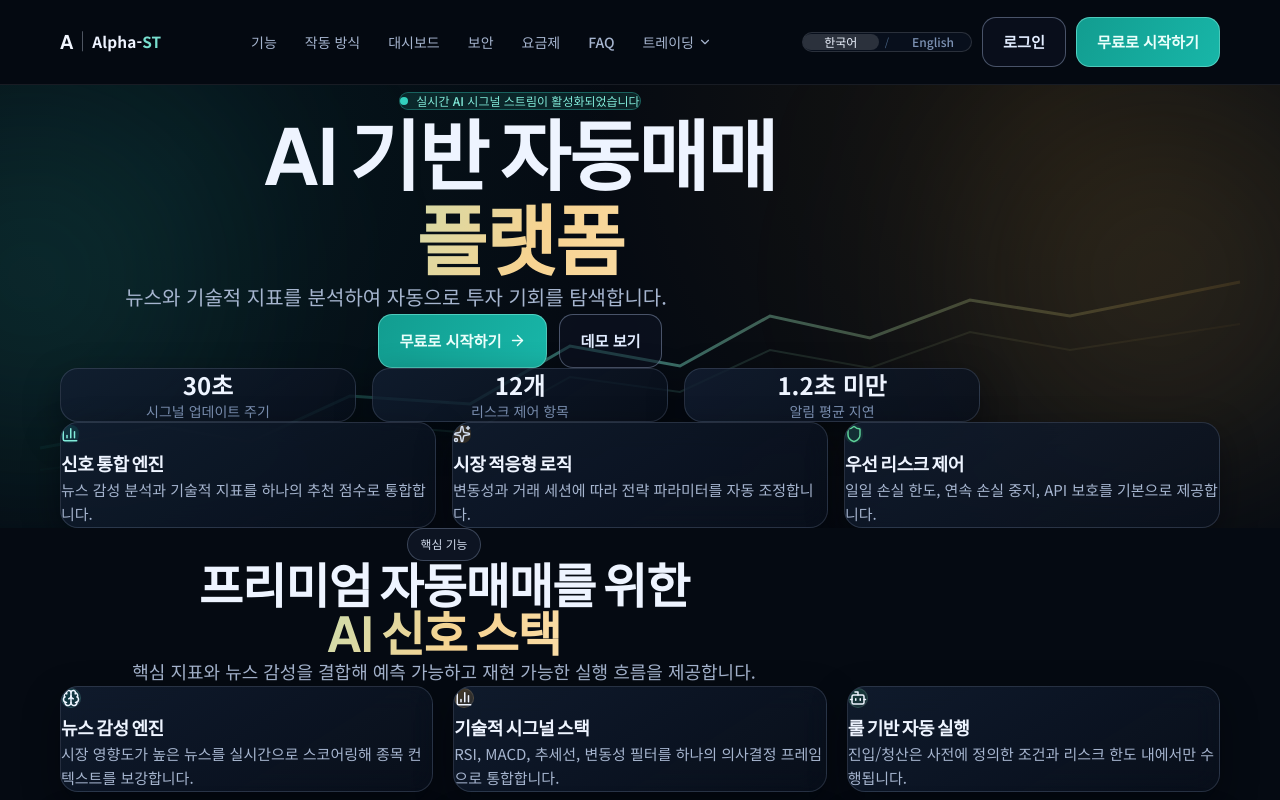
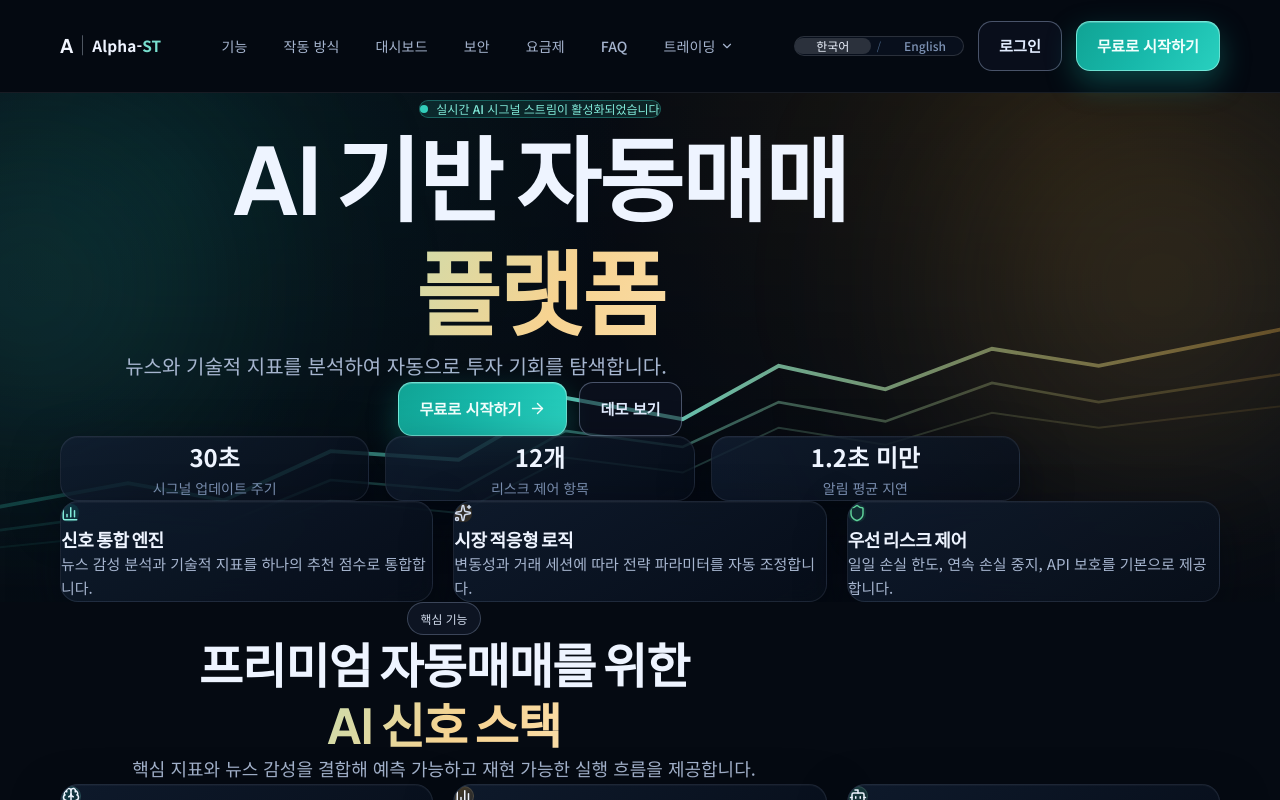
Before and after one commit to dufltptkd01-crypto/system-trading-web, a React (Vite) app: page / in a window 1280 px wide. Shown: the top 800 px of the page. Built offline with nearby package versions, Linux system fonts and the light colour scheme.

Commit message:
Elevate premium SaaS styling and hero emphasis

```diff
--- a/src/components/dashboard/DashboardPreview.jsx
+++ b/src/components/dashboard/DashboardPreview.jsx
@@ -42,7 +42,7 @@ export default function DashboardPreview() {
             <div className="container-custom">
                 <div className="mx-auto mb-12 max-w-3xl text-center">
                     <span className="chip border-brand-400/35 text-brand-300">{copy.chip}</span>
-                    <h2 className="mt-4 text-4xl font-bold tracking-tight text-ink-100 md:text-5xl">
+                    <h2 className="mt-4 text-4xl font-bold leading-[1.24] tracking-tight text-ink-100 md:text-5xl">
                         {copy.title}
                         <span className="gradient-text block">{copy.titleAccent}</span>
                     </h2>
--- a/src/components/faq/FAQSection.jsx
+++ b/src/components/faq/FAQSection.jsx
@@ -81,7 +81,7 @@ export default function FAQSection() {
             <div className="container-custom">
                 <div className="mx-auto mb-12 max-w-3xl text-center">
                     <span className="chip border-brand-400/35 text-brand-300">{copy.chip}</span>
-                    <h2 className="mt-4 text-4xl font-bold tracking-tight text-ink-100 md:text-5xl">
+                    <h2 className="mt-4 text-4xl font-bold leading-[1.24] tracking-tight text-ink-100 md:text-5xl">
                         {copy.title}
                         <span className="gradient-text block">{copy.titleAccent}</span>
                     </h2>
--- a/src/components/features/FeaturesSection.jsx
+++ b/src/components/features/FeaturesSection.jsx
@@ -102,7 +102,7 @@ export default function FeaturesSection() {
             <div className="container-custom">
                 <div className="mx-auto mb-14 max-w-3xl text-center">
                     <span className="chip border-brand-400/35 text-brand-300">{copy.chip}</span>
-                    <h2 className="mt-4 text-4xl font-bold tracking-tight text-ink-100 md:text-5xl">
+                    <h2 className="mt-4 text-4xl font-bold leading-[1.24] tracking-tight text-ink-100 md:text-5xl">
                         {copy.title}
                         <span className="gradient-text block">{copy.titleAccent}</span>
                     </h2>
--- a/src/components/hero/HeroSection.jsx
+++ b/src/components/hero/HeroSection.jsx
@@ -77,42 +77,43 @@ export default function HeroSection() {
     const copy = content[locale] || content.ko
 
     return (
-        <section id="hero" className="relative overflow-hidden pb-24 pt-24 md:pb-32 md:pt-28">
+        <section id="hero" className="relative overflow-hidden pb-28 pt-28 md:pb-40 md:pt-32">
             <div className="pointer-events-none absolute inset-0 hero-surface">
-                <div className="absolute -left-32 top-8 h-80 w-80 rounded-full bg-brand-400/20 blur-[130px]" />
-                <div className="absolute -right-10 top-8 h-80 w-80 rounded-full bg-signal-400/18 blur-[130px]" />
-                <div className="absolute inset-x-0 bottom-0 h-[300px] opacity-55">
+                <div className="absolute -left-32 top-8 h-80 w-80 rounded-full bg-brand-400/22 blur-[130px]" />
+                <div className="absolute -right-10 top-8 h-80 w-80 rounded-full bg-signal-400/20 blur-[130px]" />
+                <div className="absolute inset-x-0 bottom-0 h-[340px] opacity-90">
                     <svg viewBox="0 0 1200 300" className="h-full w-full">
                         <defs>
                             <linearGradient id="heroLine" x1="0%" y1="0%" x2="100%" y2="0%">
-                                <stop offset="0%" stopColor="#3ad5c1" stopOpacity="0.1" />
-                                <stop offset="50%" stopColor="#74e8d6" stopOpacity="0.85" />
-                                <stop offset="100%" stopColor="#f9bc4f" stopOpacity="0.2" />
+                                <stop offset="0%" stopColor="#3ad5c1" stopOpacity="0.24" />
+                                <stop offset="50%" stopColor="#74e8d6" stopOpacity="0.96" />
+                                <stop offset="100%" stopColor="#f9bc4f" stopOpacity="0.36" />
                             </linearGradient>
                         </defs>
-                        <path d="M0 220 L120 198 L210 214 L310 168 L430 176 L530 118 L640 138 L730 88 L830 110 L930 72 L1030 88 L1200 54" fill="none" stroke="url(#heroLine)" strokeWidth="3" />
-                        <path d="M0 242 L120 226 L210 236 L310 195 L430 205 L530 149 L640 164 L730 122 L830 140 L930 104 L1030 122 L1200 96" fill="none" stroke="url(#heroLine)" strokeOpacity="0.36" strokeWidth="2" />
+                        <path d="M0 220 L120 198 L210 214 L310 168 L430 176 L530 118 L640 138 L730 88 L830 110 L930 72 L1030 88 L1200 54" fill="none" stroke="url(#heroLine)" strokeWidth="3.6" strokeLinecap="round" />
+                        <path d="M0 242 L120 226 L210 236 L310 195 L430 205 L530 149 L640 164 L730 122 L830 140 L930 104 L1030 122 L1200 96" fill="none" stroke="url(#heroLine)" strokeOpacity="0.52" strokeWidth="2.4" strokeLinecap="round" />
+                        <path d="M0 258 L120 246 L210 252 L310 214 L430 226 L530 174 L640 188 L730 146 L830 162 L930 132 L1030 146 L1200 126" fill="none" stroke="url(#heroLine)" strokeOpacity="0.32" strokeWidth="1.8" strokeLinecap="round" />
                     </svg>
                 </div>
             </div>
 
             <div className="container-custom relative z-10">
-                <div className="mx-auto max-w-[920px] text-center">
+                <div className="mx-auto max-w-[960px] text-center">
                     <div className="animate-rise inline-flex items-center gap-2 rounded-full border border-brand-400/35 bg-brand-400/12 px-4 py-2 text-xs font-medium text-brand-300">
                         <span className="h-2 w-2 rounded-full bg-brand-400 animate-pulse-soft" />
                         {copy.badge}
                     </div>
 
-                    <h1 className="animate-rise mt-8 text-[clamp(2.2rem,6vw,4.8rem)] font-bold leading-[1.12] tracking-tight text-ink-100 text-balance md:leading-[1.1]" style={{ animationDelay: '0.08s' }}>
+                    <h1 className="animate-rise mt-8 text-[clamp(2.9rem,7.2vw,6rem)] font-bold leading-[1.22] tracking-tight text-ink-100 text-balance" style={{ animationDelay: '0.08s' }}>
                         <span className="block">{copy.headlinePrimary}</span>
                         <span className="gradient-text block">{copy.headlineAccent}</span>
                     </h1>
 
-                    <p className="animate-rise mx-auto mt-6 max-w-2xl text-base leading-relaxed text-ink-300 md:text-xl" style={{ animationDelay: '0.16s' }}>
+                    <p className="animate-rise mx-auto mt-7 max-w-2xl text-[17px] leading-relaxed text-ink-300 md:text-xl" style={{ animationDelay: '0.16s' }}>
                         {copy.description}
                     </p>
 
-                    <div className="animate-rise mt-11 flex flex-col items-center justify-center gap-3 sm:flex-row" style={{ animationDelay: '0.24s' }}>
+                    <div className="animate-rise mt-12 flex flex-col items-center justify-center gap-3 sm:flex-row" style={{ animationDelay: '0.24s' }}>
                         <Link to="/signup" className="btn-primary w-full sm:w-auto">
                             {copy.primaryCta}
                             <ArrowRight size={17} />
@@ -122,7 +123,7 @@ export default function HeroSection() {
                         </Link>
                     </div>
 
-                    <div className="animate-rise mt-14 grid gap-4 sm:grid-cols-3" style={{ animationDelay: '0.32s' }}>
+                    <div className="animate-rise mt-16 grid gap-4 sm:grid-cols-3" style={{ animationDelay: '0.32s' }}>
                         {copy.highlights.map((item) => (
                             <div key={item.label} className="glass-card p-5 text-center">
                                 <p className="text-2xl font-semibold text-ink-100">{item.value}</p>
@@ -132,11 +133,11 @@ export default function HeroSection() {
                     </div>
                 </div>
 
-                <div className="mt-10 grid gap-4 md:grid-cols-3">
+                <div className="mt-16 grid gap-5 md:mt-20 md:grid-cols-3">
                     {copy.cards.map((card, index) => {
                         const Icon = card.icon
                         return (
-                            <article key={card.title} className="glass-card glass-card-hover animate-rise p-6" style={{ animationDelay: `${0.2 + index * 0.08}s` }}>
+                            <article key={card.title} className="glass-card glass-card-hover animate-rise p-6 md:p-7" style={{ animationDelay: `${0.2 + index * 0.08}s` }}>
                                 <div className={`mb-4 inline-flex rounded-lg p-2 ${card.tone}`}>
                                     <Icon size={18} />
                                 </div>
--- a/src/components/howitworks/HowItWorksSection.jsx
+++ b/src/components/howitworks/HowItWorksSection.jsx
@@ -72,7 +72,7 @@ export default function HowItWorksSection() {
             <div className="container-custom">
                 <div className="mx-auto mb-14 max-w-3xl text-center">
                     <span className="chip border-signal-400/40 text-signal-400">{copy.chip}</span>
-                    <h2 className="mt-4 text-4xl font-bold tracking-tight text-ink-100 md:text-5xl">
+                    <h2 className="mt-4 text-4xl font-bold leading-[1.24] tracking-tight text-ink-100 md:text-5xl">
                         {copy.title}
                         <span className="gradient-text-gold block">{copy.titleAccent}</span>
                     </h2>
--- a/src/components/layout/Navbar.jsx
+++ b/src/components/layout/Navbar.jsx
@@ -108,17 +108,17 @@ export default function Navbar() {
                 isScrolled ? 'shadow-[0_14px_28px_rgba(2,6,14,0.45)]' : ''
             }`}
         >
-            <nav className="container-custom flex h-[84px] items-center justify-between gap-4">
+            <nav className="container-custom flex h-[92px] items-center justify-between gap-5">
                 <Link to="/" className="shrink-0" aria-label={copy.homeAria}>
                     <Logo compact showSub={false} />
                 </Link>
 
-                <div className="hidden xl:flex items-center gap-7">
+                <div className="hidden xl:flex items-center gap-9">
                     {copy.sectionLinks.map((item) => (
                         <button
                             key={item.hash}
                             onClick={() => moveToSection(item.hash)}
-                            className="text-sm font-medium text-ink-300 transition-colors hover:text-ink-100"
+                            className="text-sm font-medium tracking-[0.01em] text-ink-300 transition-colors hover:text-ink-100"
                         >
                             {item.label}
                         </button>
@@ -128,7 +128,7 @@ export default function Navbar() {
                         <button
                             type="button"
                             onClick={() => setIsTradingOpen((prev) => !prev)}
-                            className="inline-flex items-center gap-1 text-sm font-medium text-ink-300 transition-colors hover:text-ink-100"
+                            className="inline-flex items-center gap-1 text-sm font-medium tracking-[0.01em] text-ink-300 transition-colors hover:text-ink-100"
                         >
                             {copy.trading}
                             <ChevronDown size={14} className={`transition-transform ${isTradingOpen ? 'rotate-180' : ''}`} />
@@ -149,7 +149,7 @@ export default function Navbar() {
                     </div>
                 </div>
 
-                <div className="hidden xl:flex items-center gap-2.5">
+                <div className="hidden xl:flex items-center gap-3.5">
                     <div className="inline-flex items-center gap-1.5 rounded-full border border-white/14 bg-ink-900/72 px-1.5 py-1">
                         <button
                             type="button"
--- a/src/components/pricing/PricingSection.jsx
+++ b/src/components/pricing/PricingSection.jsx
@@ -132,7 +132,7 @@ export default function PricingSection() {
             <div className="container-custom relative z-10">
                 <div className="mx-auto mb-14 max-w-3xl text-center">
                     <span className="chip border-signal-400/35 text-signal-400">{copy.chip}</span>
-                    <h2 className="mt-4 text-4xl font-bold tracking-tight text-ink-100 md:text-5xl">
+                    <h2 className="mt-4 text-4xl font-bold leading-[1.24] tracking-tight text-ink-100 md:text-5xl">
                         {copy.title}
                         <span className="gradient-text-gold block">{copy.titleAccent}</span>
                     </h2>
--- a/src/components/security/SecuritySection.jsx
+++ b/src/components/security/SecuritySection.jsx
@@ -87,7 +87,7 @@ export default function SecuritySection() {
             <div className="container-custom relative z-10">
                 <div className="mx-auto mb-12 max-w-3xl text-center">
                     <span className="chip border-brand-400/35 text-brand-300">{copy.chip}</span>
-                    <h2 className="mt-4 text-4xl font-bold tracking-tight text-ink-100 md:text-5xl">
+                    <h2 className="mt-4 text-4xl font-bold leading-[1.24] tracking-tight text-ink-100 md:text-5xl">
                         {copy.title}
                         <span className="gradient-text block">{copy.titleAccent}</span>
                     </h2>
--- a/src/index.css
+++ b/src/index.css
@@ -66,8 +66,13 @@ h4,
 h5,
 h6 {
   font-family: var(--font-display);
+  line-height: 1.24;
   letter-spacing: -0.02em;
   text-wrap: balance;
+}
+
+p {
+  line-height: 1.66;
 }
 
 a {
@@ -116,27 +121,28 @@ a {
 
 .hero-surface {
   background:
-    radial-gradient(circle at 14% 16%, rgba(20, 175, 159, 0.08), transparent 38%),
-    radial-gradient(circle at 82% 8%, rgba(243, 157, 15, 0.08), transparent 42%);
+    linear-gradient(180deg, rgba(5, 10, 18, 0.2) 0%, rgba(5, 10, 18, 0.42) 58%, rgba(5, 10, 18, 0.72) 100%),
+    radial-gradient(circle at 14% 16%, rgba(20, 175, 159, 0.14), transparent 38%),
+    radial-gradient(circle at 82% 8%, rgba(243, 157, 15, 0.13), transparent 42%);
 }
 
 .glass-card {
-  background: linear-gradient(148deg, rgba(18, 30, 49, 0.84), rgba(9, 16, 29, 0.78));
-  border: 1px solid rgba(169, 188, 220, 0.18);
+  background: linear-gradient(148deg, rgba(17, 30, 49, 0.82), rgba(8, 15, 27, 0.8));
+  border: 1px solid rgba(169, 188, 220, 0.12);
   backdrop-filter: blur(14px);
   border-radius: 18px;
-  box-shadow: 0 14px 36px rgba(1, 4, 10, 0.44);
+  box-shadow: 0 18px 46px rgba(2, 7, 18, 0.52), inset 0 1px 0 rgba(255, 255, 255, 0.03);
   overflow: hidden;
 }
 
 .glass-card-hover {
-  transition: transform 220ms ease, border-color 220ms ease, box-shadow 220ms ease;
+  transition: transform 260ms cubic-bezier(.22, 1, .36, 1), border-color 220ms ease, box-shadow 220ms ease, background-color 220ms ease;
 }
 
 .glass-card-hover:hover {
-  transform: translateY(-3px);
-  border-color: rgba(130, 235, 218, 0.46);
-  box-shadow: 0 18px 40px rgba(1, 4, 10, 0.55), 0 0 0 1px rgba(130, 235, 218, 0.15) inset;
+  transform: translateY(-5px);
+  border-color: rgba(130, 235, 218, 0.34);
+  box-shadow: 0 24px 56px rgba(2, 7, 18, 0.65), 0 0 0 1px rgba(130, 235, 218, 0.13) inset;
 }
 
 .section-divider {
@@ -204,15 +210,16 @@ a {
 
 .btn-primary {
   padding: 0.82rem 1.25rem;
-  border: 1px solid rgba(125, 234, 218, 0.56);
-  background: linear-gradient(120deg, #129d90, #18b6a8);
-  color: #eafffb;
+  border: 1px solid rgba(143, 245, 230, 0.72);
+  background: linear-gradient(125deg, #10a394 0%, #17b8aa 48%, #29d0bf 100%);
+  color: #f2fffd;
+  box-shadow: 0 12px 30px rgba(20, 175, 159, 0.34), inset 0 1px 0 rgba(255, 255, 255, 0.2);
 }
 
 .btn-primary:hover {
-  transform: translateY(-1px);
-  filter: brightness(1.08);
-  box-shadow: 0 12px 30px rgba(14, 146, 135, 0.32);
+  transform: translateY(-2px) scale(1.01);
+  filter: brightness(1.12) saturate(1.06);
+  box-shadow: 0 20px 40px rgba(20, 175, 159, 0.48), 0 0 0 1px rgba(180, 255, 244, 0.24) inset;
 }
 
 .btn-secondary {
```
